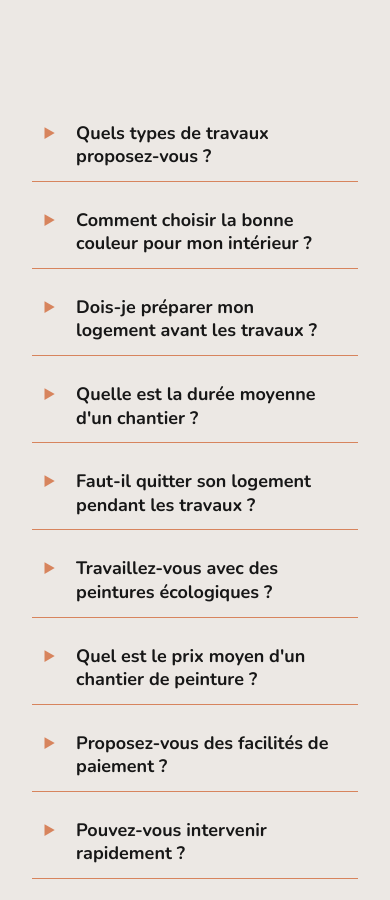
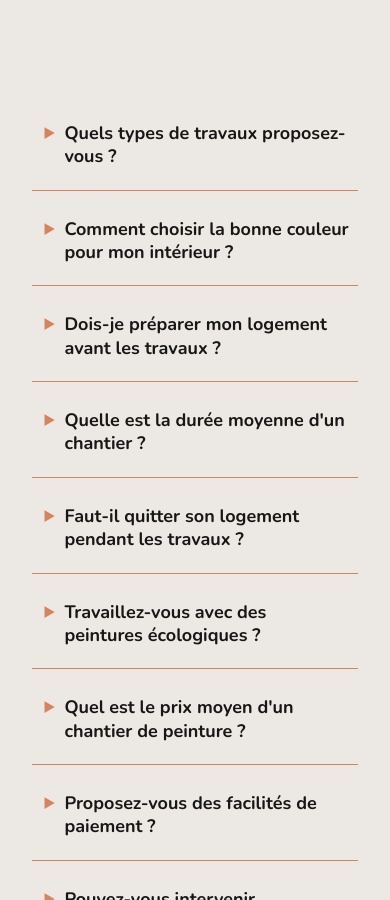
Before and after one commit to aurelienog/renov, a Next.js app: page / in a window 390 px wide. Shown: the part 11100-12000 px from the top of the page. Built offline with nearby package versions, Linux system fonts and the light colour scheme; a web font is replaced by a local one.

Commit message:
fix padding FAQ mobile

```diff
--- a/src/components/FAQ-item/styles.module.css
+++ b/src/components/FAQ-item/styles.module.css
@@ -4,10 +4,13 @@
   margin-block: 1em 0;
   border-bottom: 1px solid var(--color-accent);
   /* hyphens: auto; */
-  height: 2.4lh;
+  height: 2.7lh;
   overflow: hidden;
   transition: height 0.5s ease-in-out;
 
+  &:last-of-type{
+    height: 2lh;
+  }
 
   & > div {
     padding: 0 0.5em ;
@@ -24,7 +27,6 @@
     margin-inline-start: 1lh;
     line-height: 1.3;
     list-style-position: outside;
-    padding-inline: 0.5lh;
     font-weight: 700;
     cursor: pointer;
   }
@@ -47,5 +49,9 @@
   .details {
     padding: 0.5em;
     height: 2lh;
+
+    & summary {
+      padding-inline: 0.5lh;
+    }
   }
 }
```
